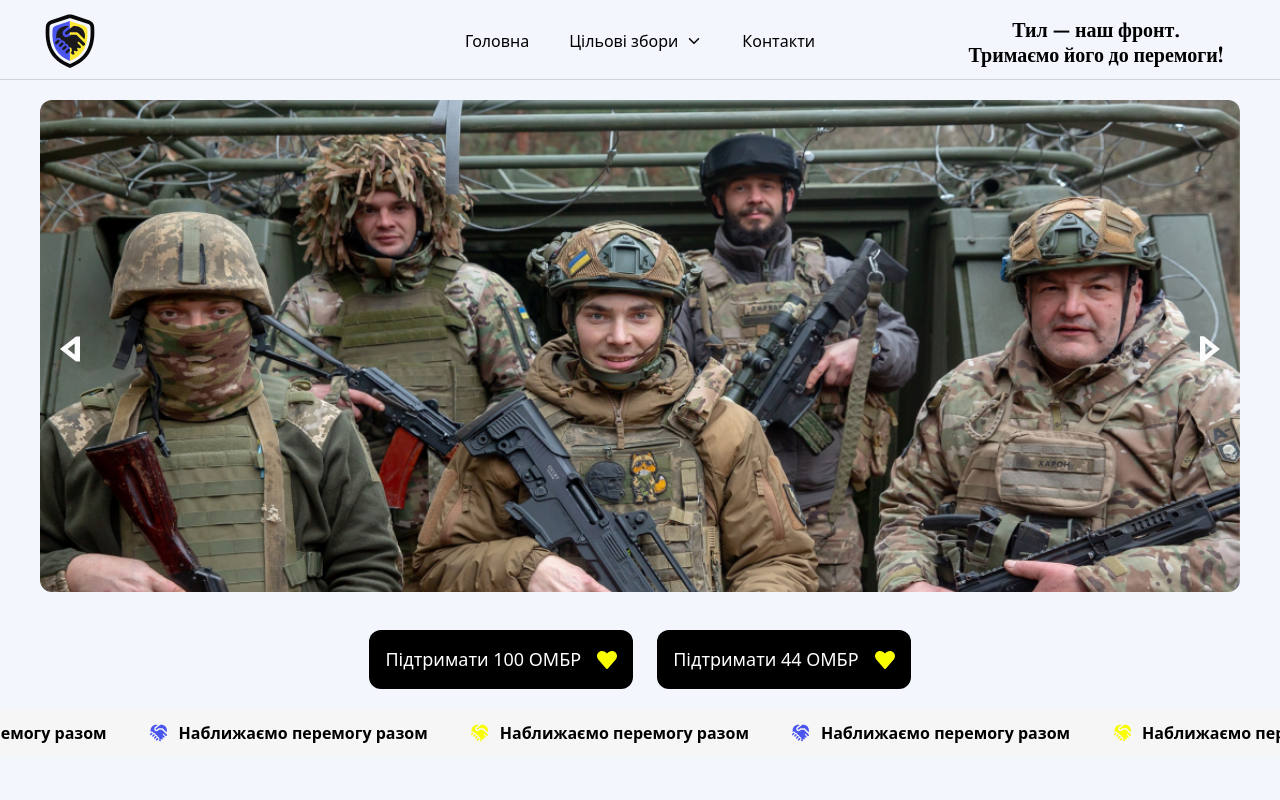
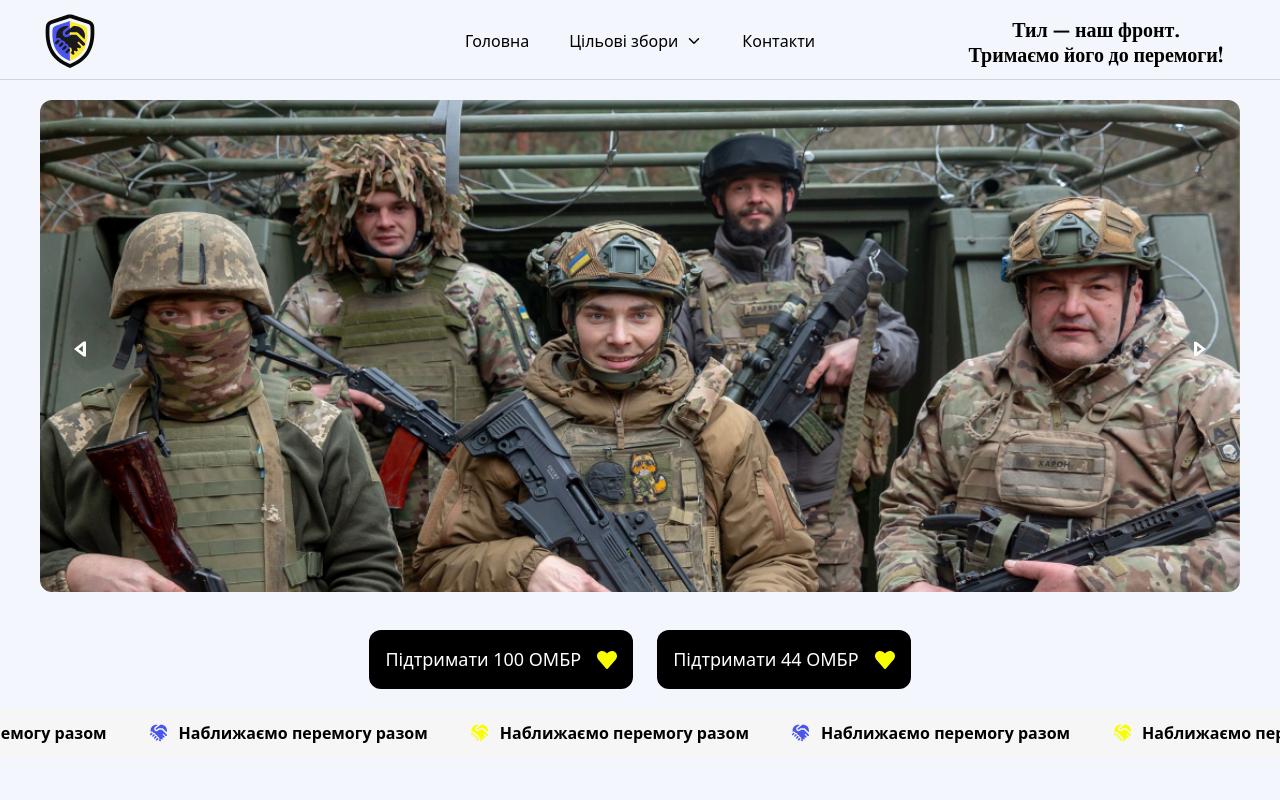
Before and after one commit to baza-trainee/baza-frontline, a React (Vite) app: page / in a window 1280 px wide. Shown: the top 800 px of the page. Built offline with nearby package versions, Linux system fonts and the light colour scheme; a web font is replaced by a local one.

Commit message:
fix: fix nav menu

```diff
--- a/src/components/common/Header.tsx
+++ b/src/components/common/Header.tsx
@@ -33,7 +33,7 @@ const Header = () => {
         </button>
         <NavMenu
           className='hidden flex-1 items-center justify-center gap-10 lg:absolute lg:left-1/3 lg:flex lg:-translate-x-1/2 xl:left-1/2'
-          dropDownClassName='absolute top-6 left-0 w-full bg-gray-200 z-[9999] p-2'
+          dropDownClassName='absolute left-0 top-[30px] w-full bg-gray-200 rounded-lg p-4 shadow-lg'
         />
         <Motto className='hidden w-[288px] lg:block' />
         {showMobileMenu && <MobileMenu onClose={closeMobileMenu} />}
--- a/src/components/common/NavMenu.tsx
+++ b/src/components/common/NavMenu.tsx
@@ -12,9 +12,7 @@ interface NavMenuProps {
 const NavMenu = ({ onClose, className, dropDownClassName }: NavMenuProps) => {
   const [showSelect, setShowSelect] = useState(false);
   return (
-    <ul
-      className={cn('relative z-50 h-full min-h-[100px] w-full text-[16px] font-[500]', className)}
-    >
+    <ul className={cn('relative z-50 w-full text-[16px] font-[500]', className)}>
       <li>
         <Link to='/' onClick={onClose} aria-label='Перейти до головної сторінки'>
           Головна
@@ -33,11 +31,7 @@ const NavMenu = ({ onClose, className, dropDownClassName }: NavMenuProps) => {
         {showSelect && (
           <ul
             id='target-collection-list'
-            className={cn(
-              'absolute left-0 top-[calc(100%+4px)] flex w-max min-w-full flex-col gap-2 rounded-lg bg-white p-4 shadow-lg',
-              'z-[100]',
-              dropDownClassName,
-            )}
+            className={cn('flex w-max min-w-full flex-col gap-2 py-4', dropDownClassName)}
           >
             <li className='flex items-center gap-2'>
               <img src='/header/100ombr.png' alt='100 ОМБР logo' className='h-[14px] w-[12px]' />
--- a/src/components/home/Donate.tsx
+++ b/src/components/home/Donate.tsx
@@ -13,7 +13,7 @@ const Donate = () => {
           <img src={Img44} alt='44' className='tablet:px-0 tablet:pb-[20px] px-[16px] pb-[24px]' />
           <div className='tablet:mb-[32px] tablet:gap-[16px] mb-[24px] flex flex-col items-start gap-[10px]'>
             <h3 className='tablet:text-[24px] font-playfairDisplay text-[20px] font-bold'>
-              44-та окрема артилерійська бригада (44 ОАБр)
+              44-та окрема артилерійська бригада (44 ОМБр)
             </h3>
             <p className='tablet:[16px] text-[14px]'>
               Допоможемо тим, хто стоїть за нас на передовій!
--- a/src/components/home/hero/Hero.module.css
+++ b/src/components/home/hero/Hero.module.css
@@ -1,38 +1,51 @@
-.sliderContainer :global(.slick-prev),
-.sliderContainer :global(.slick-next) {
-  display: none !important;
+.sliderContainer {
+  position: relative;
+  width: 100%;
+}
+
+/* Enable pointer events for swipe functionality */
+.sliderContainer :global(.slick-list) {
+  touch-action: pan-y pinch-zoom;
 }
 
 .arrow {
   position: absolute;
   top: 50%;
   transform: translateY(-50%);
-  z-index: 1;
-  width: 30px;
-  height: 30px;
+  z-index: 999;
+  width: 40px;
+  height: 40px;
   display: flex;
   align-items: center;
   justify-content: center;
   cursor: pointer;
-  background: none;
+  border-radius: 50%;
+  transition: all 0.3s ease;
+  pointer-events: auto !important;
+  position: absolute !important;
   border: none;
-  padding: 0;
-  @media screen and (min-width: 768px) {
-    width: 40px;
-    height: 40px;
-  }
+}
+
+.arrow:hover {
+  transform: translateY(-50%) scale(1.1);
 }
 
 .prevArrow {
-  left: 10px;
+  left: 20px;
 }
 
 .nextArrow {
-  right: 10px;
+  right: 20px;
 }
 
 .arrow img {
-  width: 100%;
-  height: 100%;
+  width: 24px;
+  height: 24px;
   object-fit: contain;
+  pointer-events: none;
 }
+
+/* Remove default slick arrows */
+.sliderContainer :global(.slick-arrow) {
+  display: none !important;
+}
--- a/src/components/home/hero/Hero.tsx
+++ b/src/components/home/hero/Hero.tsx
@@ -5,12 +5,16 @@ import 'slick-carousel/slick/slick.css';
 import LinkButton from '@/components/ui/LinkButton';
 import styles from './Hero.module.css';
 
-const NextArrow = ({ onClick }: CustomArrowProps) => {
+const NextArrow = (props: CustomArrowProps) => {
+  const { onClick } = props;
   return (
     <button
+      type='button'
+      onClick={(e) => {
+        e.stopPropagation();
+        onClick?.(e);
+      }}
       className={`${styles.arrow} ${styles.nextArrow}`}
-      onClick={onClick}
-      type='button'
       aria-label='Next slide'
     >
       <img src='/arrow-next.svg' alt='Next' />
@@ -18,12 +22,16 @@ const NextArrow = ({ onClick }: CustomArrowProps) => {
   );
 };
 
-const PrevArrow = ({ onClick }: CustomArrowProps) => {
+const PrevArrow = (props: CustomArrowProps) => {
+  const { onClick } = props;
   return (
     <button
+      type='button'
+      onClick={(e) => {
+        e.stopPropagation();
+        onClick?.(e);
+      }}
       className={`${styles.arrow} ${styles.prevArrow}`}
-      onClick={onClick}
-      type='button'
       aria-label='Previous slide'
     >
       <img src='/arrow-prev.svg' alt='Previous' />
@@ -39,10 +47,11 @@ const Hero = () => {
     slidesToShow: 1,
     slidesToScroll: 1,
     autoplay: false,
-    autoplaySpeed: 3000,
-    arrows: true,
     nextArrow: <NextArrow />,
     prevArrow: <PrevArrow />,
+    swipe: true,
+    swipeToSlide: true,
+    touchThreshold: 30,
   };
 
   const images = Array(3).fill('/hero.png');
@@ -50,7 +59,7 @@ const Hero = () => {
   return (
     <section className='flex flex-col items-center justify-center gap-8 px-2 py-[20px] md:px-4 lg:px-[20px] xl:px-[40px]'>
       <h1 className='sr-only'>Baza Frontline - Підтримка українських військових</h1>
-      <div className={`w-full ${styles.sliderContainer}`}>
+      <div className={styles.sliderContainer}>
         <Slider {...settings}>
           {images.map((image, index) => (
             <div key={index}>
@@ -58,6 +67,7 @@ const Hero = () => {
                 src={image}
                 alt='Наші Герої'
                 className='h-[180px] w-full rounded-xl object-cover xs2:h-[250px] md:h-[418px] lg:h-[514px] xl:h-[492px]'
+                draggable={false}
               />
             </div>
           ))}
```
